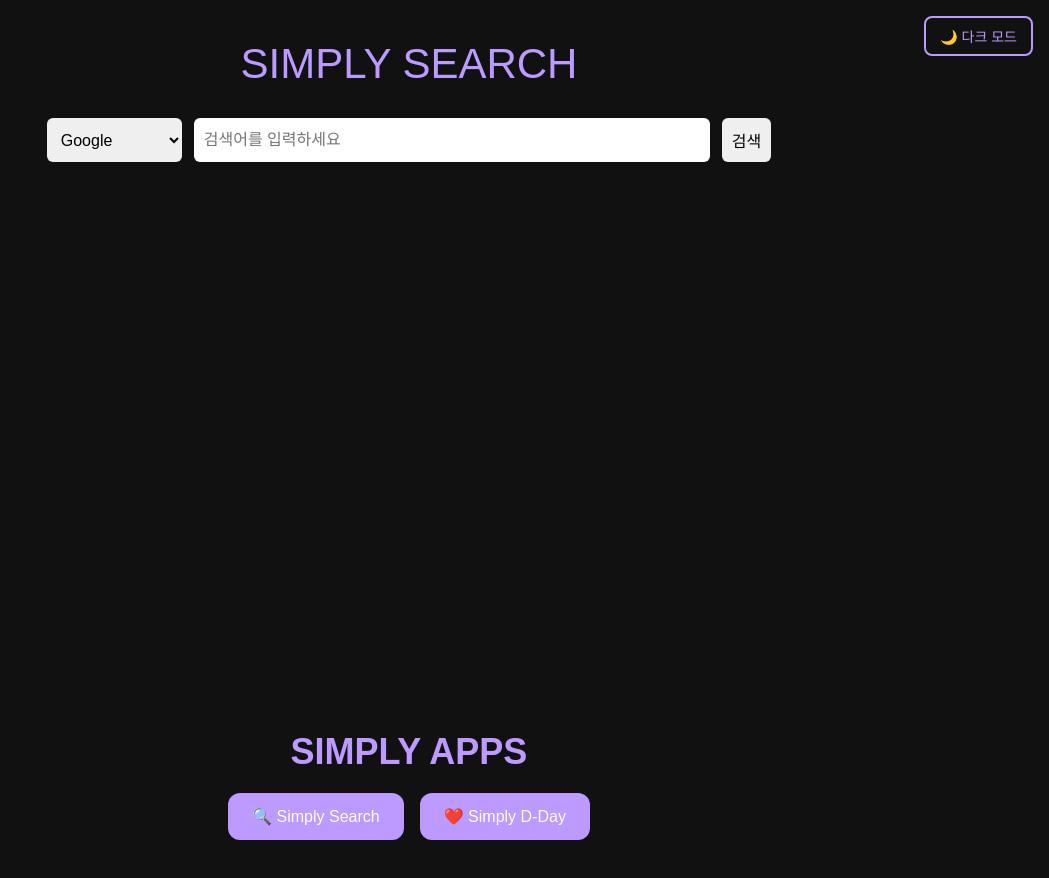
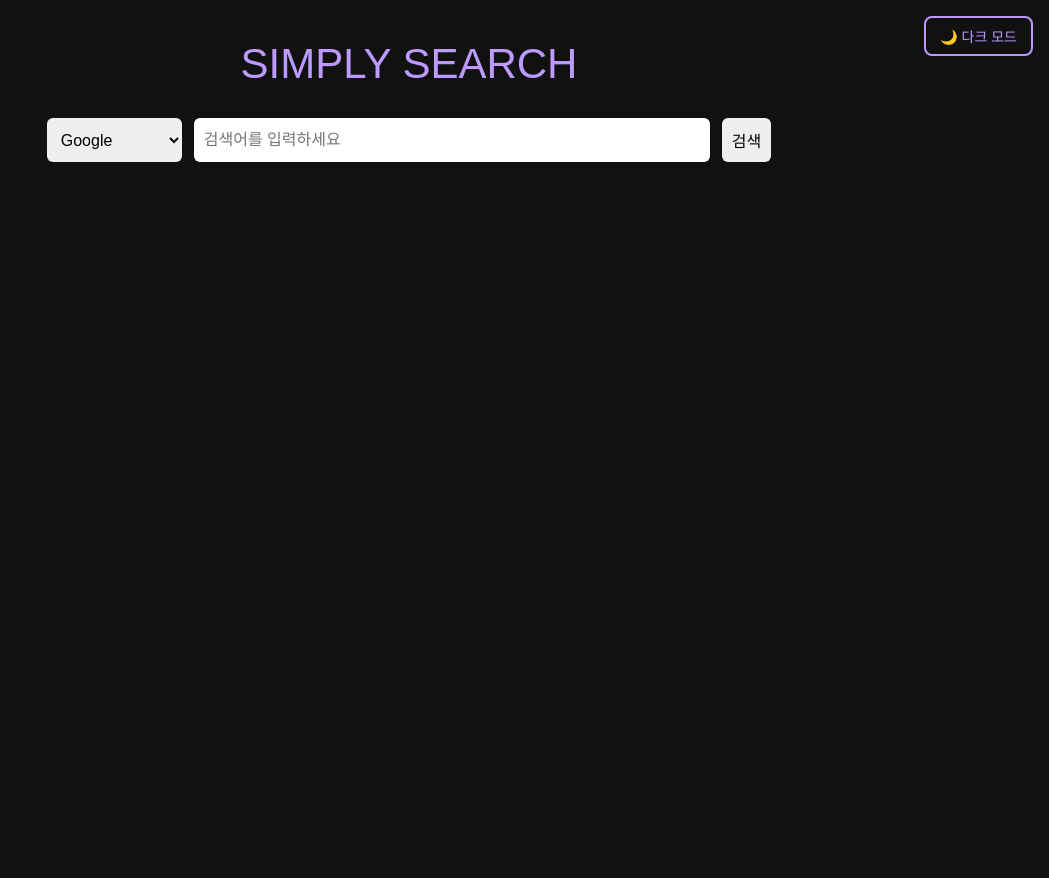
Before and after one commit to logouter024516/developerlog.tech, a plain HTML site: page search/index.html in a window 1280 px wide. Shown: the whole page, without its empty margins (231-1280 px from the left). Drawn offline with Linux system fonts and the light colour scheme.

Commit message:
Update index.html

```diff
--- a/search/index.html
+++ b/search/index.html
@@ -99,21 +99,6 @@
       justify-content: center;
       gap: 16px;
     }
-
-    .download-button {
-      background-color: var(--button-bg);
-      color: white;
-      border: none;
-      padding: 14px 24px;
-      font-size: 16px;
-      border-radius: 12px;
-      cursor: pointer;
-      transition: 0.3s ease;
-    }
-
-    .download-button:hover {
-      background-color: var(--button-hover);
-    }
   </style>
 </head>
 <body class="dark">
@@ -131,18 +116,6 @@
       </select>
       <input type="text" id="query" placeholder="검색어를 입력하세요" />
       <button onclick="search()">검색</button>
-    </div>
-  </div>
-
-  <div class="footer">
-    <h1>SIMPLY APPS</h1>
-    <div class="button-container">
-      <a href="./simply_search.apk" download>
-        <button class="download-button">🔍 Simply Search</button>
-      </a>
-      <a href="./simply_dday.apk" download>
-        <button class="download-button">❤️ Simply D-Day</button>
-      </a>
     </div>
   </div>
 
```
